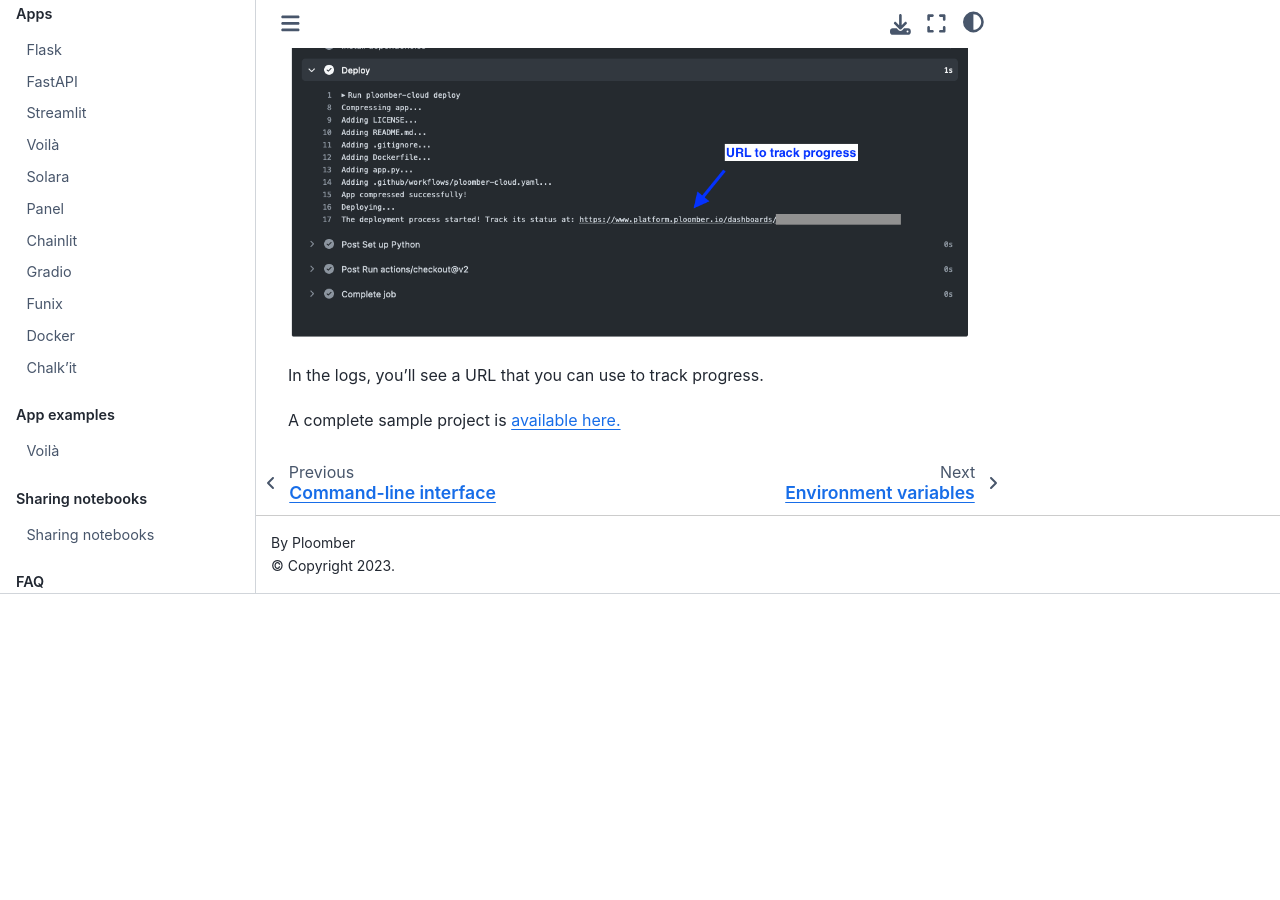
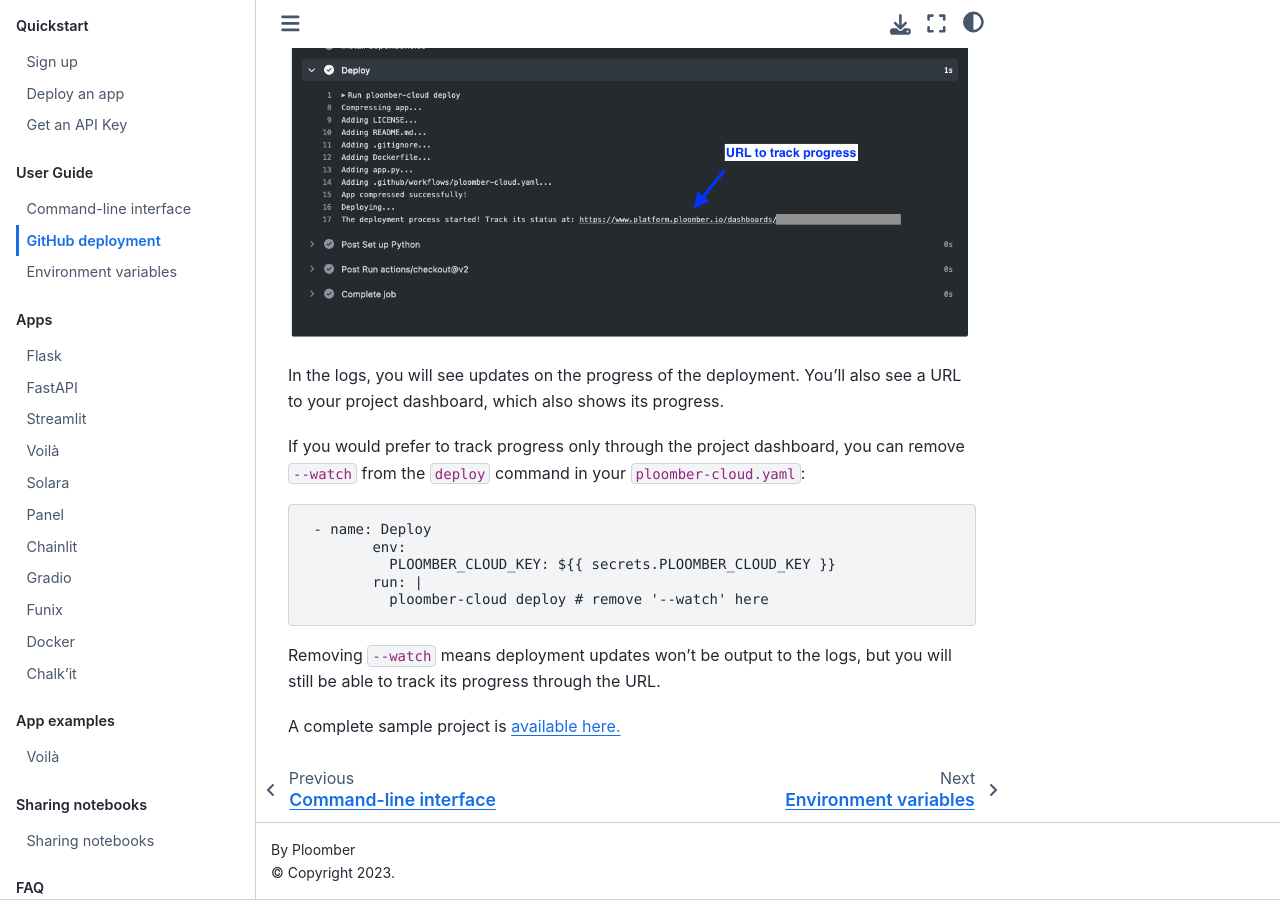
Before and after one commit to ploomber/doc, a Jupyter Book: the page built from doc/user-guide/github.md, in a window 1280 px wide and 900 px high, scrolled down 2331 px. Built offline with Jupyter Book 1.0.4 settings and Sphinx 7.4.7 and the Sphinx Book theme 1.1.4, drawn with Linux system fonts in a browser that asks for light colours; before the commit the page ends 2925 px from its top, so only the background shows below that.

Commit message:
document deploy --watch

````diff
--- a/doc/user-guide/github.md
+++ b/doc/user-guide/github.md
@@ -50,6 +50,18 @@
 
 ![](../static/github/logs.png)
 
-In the logs, you'll see a URL that you can use to track progress.
+In the logs, you will see updates on the progress of the deployment. You'll also see a URL to your project dashboard, which also shows its progress.
+
+If you would prefer to track progress only through the project dashboard, you can remove `--watch` from the `deploy` command in your `ploomber-cloud.yaml`:
+
+```
+ - name: Deploy
+        env:
+          PLOOMBER_CLOUD_KEY: ${{ secrets.PLOOMBER_CLOUD_KEY }}
+        run: |
+          ploomber-cloud deploy # remove '--watch' here
+```
+
+Removing `--watch` means deployment updates won't be output to the logs, but you will still be able to track its progress through the URL.
 
 A complete sample project is [available here.](https://github.com/edublancas/cloud-template)
````
Also changed, not shown: doc/user-guide/cli.md (+6 -3 lines).
